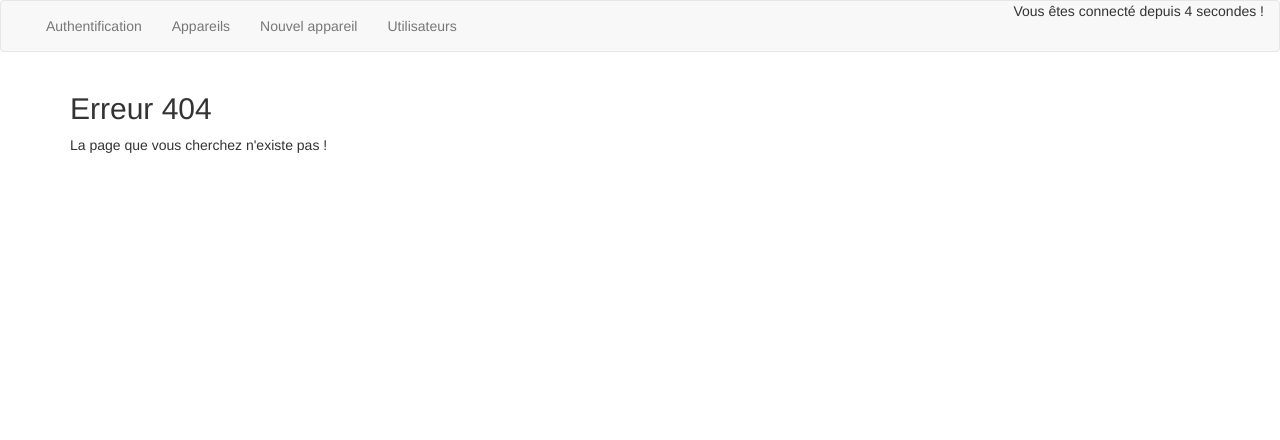
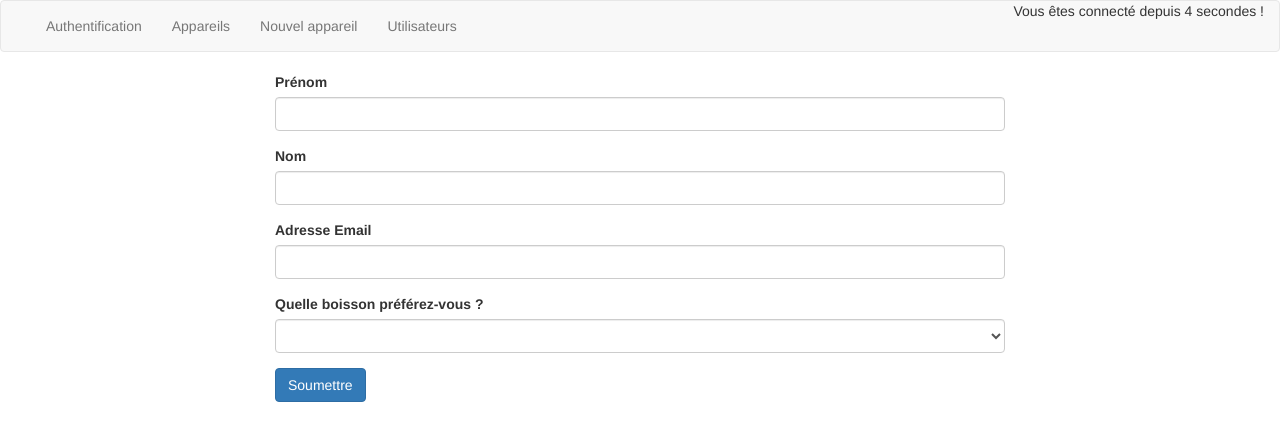
Before and after one commit to FlowCAD/ocr-tuto-angular-appareils, an Angular app: page /new-user in a window 1280 px wide. Before the commit this address led to /not-found. Shown: the top 440 px of the page. Built offline with nearby package versions, Linux system fonts and the light colour scheme.

Commit message:
ReactivForm added

```diff
--- a/src/app/app.module.ts
+++ b/src/app/app.module.ts
@@ -18,6 +18,7 @@
 import { AuthService } from './services/auth.service';
 import { AuthGuard } from './services/auth-guard.service';
 import { UserService } from './services/user.service';
+import { NewUserComponent } from './new-user/new-user.component';
 
 const appRoutes: Routes = [
   {path: 'appareils', canActivate: [AuthGuard], component: AppareilViewComponent},
@@ -25,6 +26,7 @@
   {path: 'edit', canActivate: [AuthGuard], component: EditAppareilComponent},
   {path: 'auth', component: AuthComponent},
   {path: 'users', component: UserListComponent},
+  {path: 'new-user', component: NewUserComponent},
   {path: '', component: AppareilViewComponent},
   {path: 'not-found', component: FourOhFourComponent},
   {path: '**', redirectTo: 'not-found'}
@@ -40,7 +42,8 @@
     SingleAppareilComponent,
     FourOhFourComponent,
     EditAppareilComponent,
-    UserListComponent
+    UserListComponent,
+    NewUserComponent
   ],
   imports: [
     BrowserModule,
--- /dev/null
+++ b/src/app/new-user/new-user.component.html
@@ -0,0 +1,24 @@
+<div class="col-sm-8 col-sm-offset-2">
+  <form [formGroup]="userForm" (ngSubmit)="onSubmitForm()">
+    <div class="form-group">
+      <label for="firstName">Prénom</label>
+      <input type="text" id="firstName" class="form-control" formControlName="firstName">
+    </div>
+    <div class="form-group">
+      <label for="lastName">Nom</label>
+      <input type="text" id="lastName" class="form-control" formControlName="lastName">
+    </div>
+    <div class="form-group">
+      <label for="email">Adresse Email</label>
+      <input type="email" id="email" class="form-control" formControlName="email">
+    </div>
+    <div class="form-group">
+      <label for="drinkPreference">Quelle boisson préférez-vous ?</label>
+      <select id="drinkPreference" class="form-control" formControlName="drinkPreference">
+        <option value="jus d'orange">Jus d'orange</option>
+        <option value="jus de mangue">Jus de mangue</option>
+      </select>
+    </div>
+    <button type="submit" class="btn btn-primary">Soumettre</button>
+  </form>
+</div>
--- /dev/null
+++ b/src/app/new-user/new-user.component.ts
@@ -0,0 +1,47 @@
+import { Component, OnInit } from '@angular/core';
+import { FormGroup, FormBuilder } from '@angular/forms';
+import { Router } from '@angular/router';
+
+import { UserService } from '../services/user.service';
+import { User } from '../models/user.model';
+
+@Component({
+  selector: 'app-new-user',
+  templateUrl: './new-user.component.html',
+  styleUrls: ['./new-user.component.scss']
+})
+export class NewUserComponent implements OnInit {
+
+  userForm: FormGroup;
+
+  constructor(
+    private formBuilder: FormBuilder,
+    private userService: UserService,
+    private router: Router
+  ) { }
+
+  ngOnInit() {
+    this.initForm();
+  }
+
+  initForm() {
+    this.userForm = this.formBuilder.group({
+      firstName: '',
+      lastName: '',
+      email: '',
+      drinkPreference: ''
+    });
+  }
+
+  onSubmitForm() {
+    const formValue = this.userForm.value;
+    const newUser = new User(
+      formValue['firstName'],
+      formValue['lastName'],
+      formValue['email'],
+      formValue['drinkPreference']
+    );
+    this.userService.addUser(newUser);
+    this.router.navigate(['/users']);
+  }
+}
--- a/src/app/user-list/user-list.component.html
+++ b/src/app/user-list/user-list.component.html
@@ -8,4 +8,5 @@
       <span *ngFor="let hobby of user.hobbies">{{ hobby }} - </span>
     </p>
   </li>
+  <a routerLink="/new-user">Nouvel utilisateur</a>
 </ul>
```
Also changed, not shown: src/app/new-user/new-user.component.scss (added).
